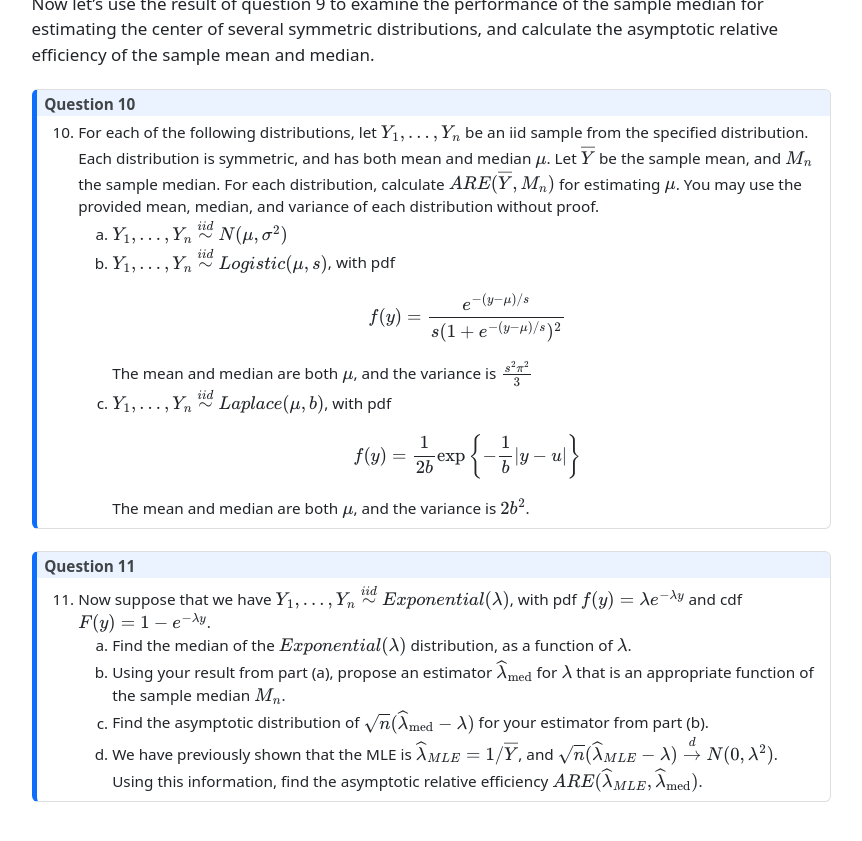
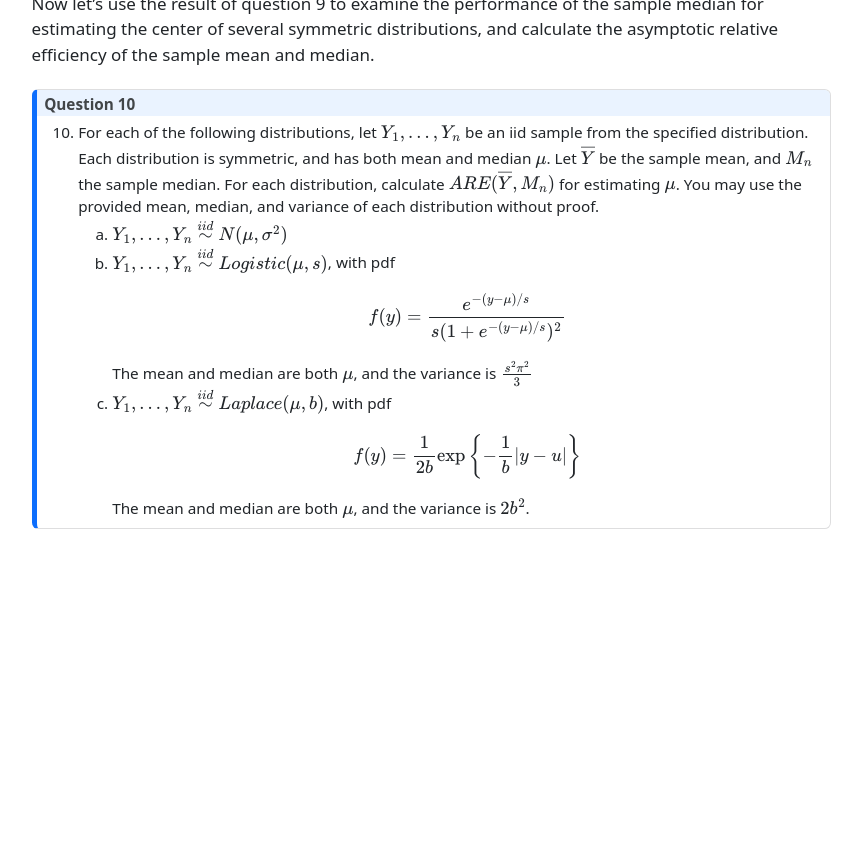
Before and after one commit to sta711-s26/sta711-s26.github.io, a Jekyll site: the page homework/hw_07.html, which Jekyll copies as it is, in a window 1280 px wide and 900 px high, scrolled down 7095 px. Shown: the top 841 px of the window, without its empty margins (209-1071 px from the left). Built offline with Jekyll 4.4.1, drawn with Linux system fonts in a browser that asks for light colours; an icon font too large for the unit is left out; after the commit the page ends 7723 px from its top, so only the background shows below that.

Commit message:
updating hw 7

```diff
--- a/homework/hw_07.html
+++ b/homework/hw_07.html
@@ -408,27 +408,6 @@ Y_i | \mathbf{x}_i &amp;\sim NB(\mu_i, \theta) \\
 <li><span class="math inline">\(Y_1,...,Y_n \overset{iid}{\sim} N(\mu, \sigma^2)\)</span></li>
 <li><span class="math inline">\(Y_1,...,Y_n \overset{iid}{\sim} Logistic(\mu, s)\)</span>, with pdf <span class="math display">\[f(y) = \dfrac{e^{-(y-\mu)/s}}{s(1 + e^{-(y-\mu)/s})^2}\]</span> The mean and median are both <span class="math inline">\(\mu\)</span>, and the variance is <span class="math inline">\(\frac{s^2 \pi^2}{3}\)</span></li>
 <li><span class="math inline">\(Y_1,...,Y_n \overset{iid}{\sim} Laplace(\mu, b)\)</span>, with pdf <span class="math display">\[f(y) = \frac{1}{2b} \exp\left\lbrace -\frac{1}{b}|y - u| \right\rbrace\]</span> The mean and median are both <span class="math inline">\(\mu\)</span>, and the variance is <span class="math inline">\(2b^2\)</span>.</li>
-</ol></li>
-</ol>
-</div>
-</div>
-<div class="callout callout-style-default callout-note no-icon callout-titled">
-<div class="callout-header d-flex align-content-center">
-<div class="callout-icon-container">
-<i class="callout-icon no-icon"></i>
-</div>
-<div class="callout-title-container flex-fill">
-<span class="screen-reader-only">Note</span>Question 11
-</div>
-</div>
-<div class="callout-body-container callout-body">
-<ol start="11" type="1">
-<li>Now suppose that we have <span class="math inline">\(Y_1,...,Y_n \overset{iid}{\sim} Exponential(\lambda)\)</span>, with pdf <span class="math inline">\(f(y) = \lambda e^{-\lambda y}\)</span> and cdf <span class="math inline">\(F(y) = 1 - e^{-\lambda y}\)</span>.
-<ol type="a">
-<li>Find the median of the <span class="math inline">\(Exponential(\lambda)\)</span> distribution, as a function of <span class="math inline">\(\lambda\)</span>.</li>
-<li>Using your result from part (a), propose an estimator <span class="math inline">\(\widehat{\lambda}_{\text{med}}\)</span> for <span class="math inline">\(\lambda\)</span> that is an appropriate function of the sample median <span class="math inline">\(M_n\)</span>.</li>
-<li>Find the asymptotic distribution of <span class="math inline">\(\sqrt{n}(\widehat{\lambda}_{\text{med}} - \lambda)\)</span> for your estimator from part (b).</li>
-<li>We have previously shown that the MLE is <span class="math inline">\(\widehat{\lambda}_{MLE} = 1/\overline{Y}\)</span>, and <span class="math inline">\(\sqrt{n}(\widehat{\lambda}_{MLE} - \lambda) \overset{d}{\to} N(0, \lambda^2)\)</span>. Using this information, find the asymptotic relative efficiency <span class="math inline">\(ARE(\widehat{\lambda}_{MLE}, \widehat{\lambda}_{\text{med}})\)</span>.</li>
 </ol></li>
 </ol>
 </div>
```
Also changed, not shown: homework/hw_07.qmd (+0 -12 lines), homework/scratch.qmd (added, +15 -0 lines).
